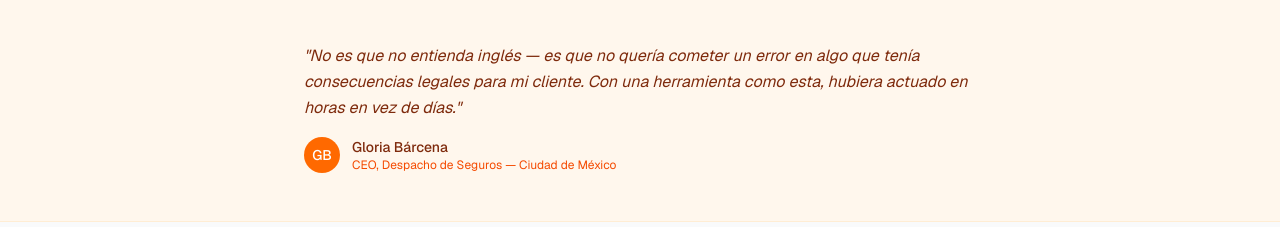
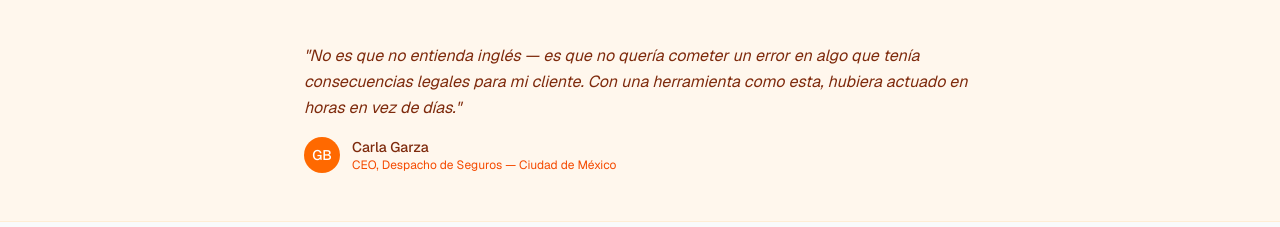
Before and after one commit to camibarcenag-debug/borderless-ai, a Next.js app: page / in a window 1280 px wide. Shown: the part 1207-1434 px from the top of the page. Built offline with nearby package versions, Linux system fonts and the light colour scheme.

Commit message:
fix: update social proof name to Carla Garza

```diff
--- a/app/page.tsx
+++ b/app/page.tsx
@@ -75,7 +75,7 @@
           <div className="flex items-center gap-3">
             <div className="w-9 h-9 rounded-full bg-orange-500 flex items-center justify-center text-white text-sm font-medium">GB</div>
             <div>
-              <div className="text-sm font-medium text-orange-900">Gloria Bárcena</div>
+              <div className="text-sm font-medium text-orange-900">Carla Garza</div>
               <div className="text-xs text-orange-600">CEO, Despacho de Seguros — Ciudad de México</div>
             </div>
           </div>
```
